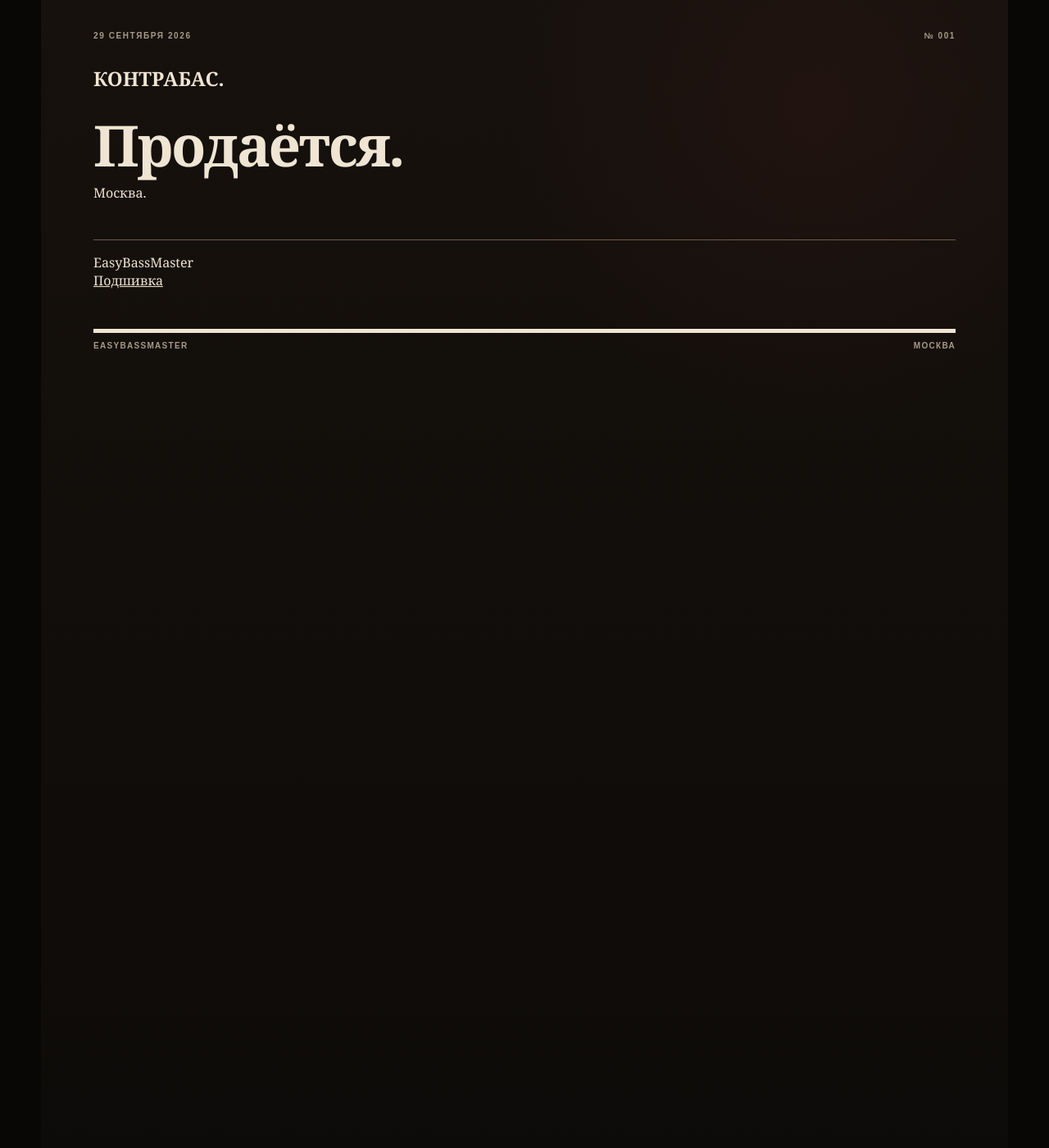
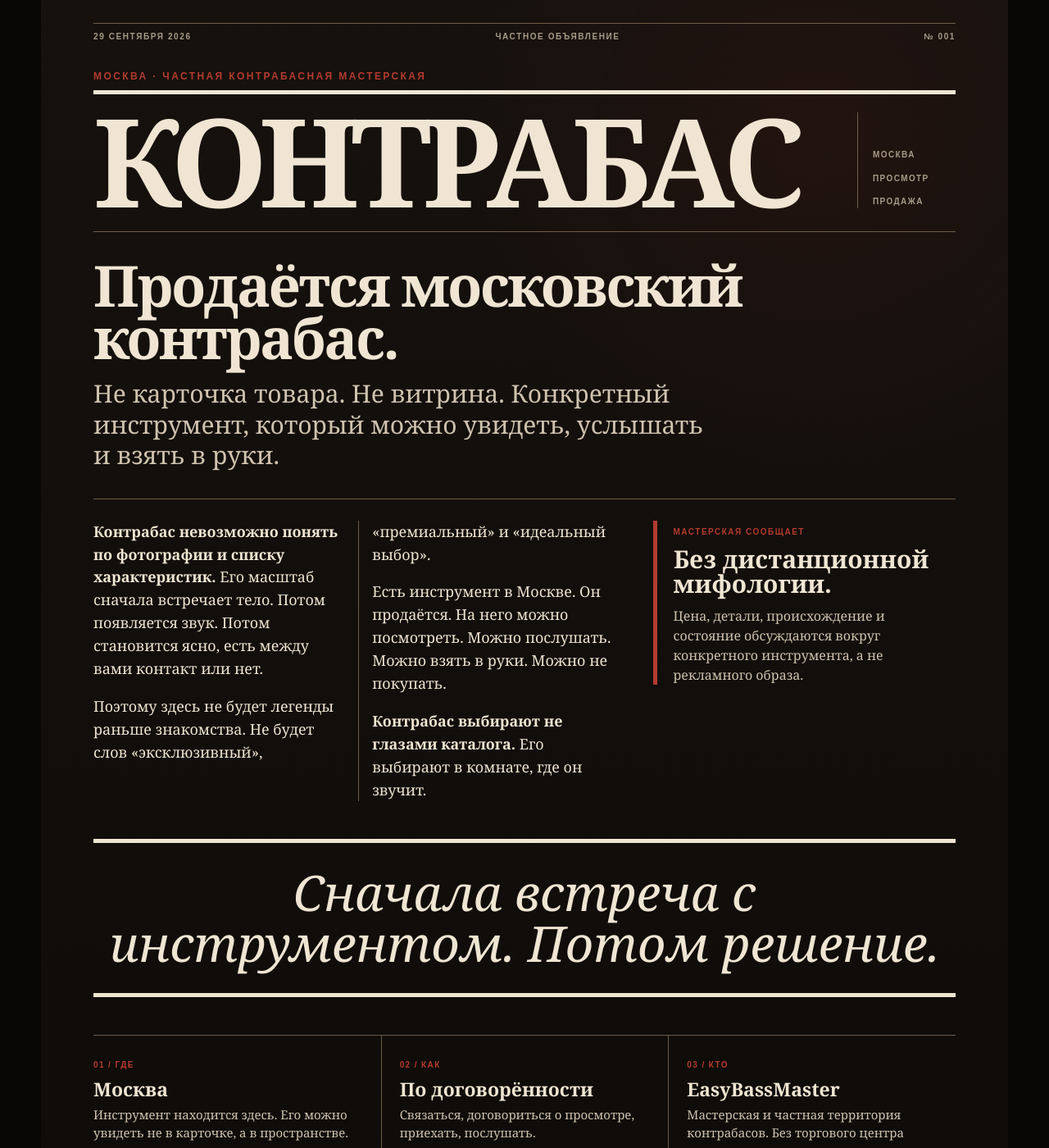
Before and after one commit to OntosLive/EasyBass.Master, a Jekyll site: the page index.html, which Jekyll copies as it is, in a window 1280 px wide and 1400 px high. Shown: the whole window at 82% size. Built offline with Jekyll 4.4.1, drawn with Linux system fonts in a browser that asks for light colours; some of the changed text lies outside the part shown.

Commit message:
Restore dark workshop poster version

```diff
--- a/index.html
+++ b/index.html
@@ -3,32 +3,80 @@
 <head>
   <meta charset="utf-8">
   <meta name="viewport" content="width=device-width,initial-scale=1">
-  <meta name="description" content="Продаётся контрабас в Москве. EasyBassMaster.">
-  <title>Контрабас · EasyBassMaster</title>
+  <meta name="description" content="Московская контрабасная мастерская — продаётся контрабас">
+  <title>Продаётся московский контрабас · EasyBassMaster</title>
   <link rel="stylesheet" href="styles.css">
 </head>
 <body>
-  <div class="rule"></div>
+  <div class="topline"></div>
   <div class="meta">
     <span>29 СЕНТЯБРЯ 2026</span>
+    <span>ЧАСТНОЕ ОБЪЯВЛЕНИЕ</span>
     <span>№ 001</span>
   </div>
 
-  <section class="hero">
-    <h1>КОНТРАБАС<span>.</span></h1>
+  <p class="workshop">Москва · частная контрабасная мастерская</p>
+
+  <section class="hero-grid">
+    <h1 class="hero-title">КОНТРАБАС</h1>
+    <div class="hero-side">
+      <span>Москва</span>
+      <span>Просмотр</span>
+      <span>Продажа</span>
+    </div>
   </section>
 
-  <main class="main">
-    <h2 class="sale">Продаётся.</h2>
-    <p class="city">Москва.</p>
+  <main>
+    <h2 class="sale">Продаётся московский контрабас.</h2>
+    <p class="deck">Не карточка товара. Не витрина. Конкретный инструмент, который можно увидеть, услышать и взять в руки.</p>
 
-    <div class="signature">EasyBassMaster</div>
-    <div class="archive-link"><a href="archive/">Подшивка</a></div>
+    <section class="story">
+      <div class="copy">
+        <p><strong>Контрабас невозможно понять по фотографии и списку характеристик.</strong> Его масштаб сначала встречает тело. Потом появляется звук. Потом становится ясно, есть между вами контакт или нет.</p>
+
+        <p>Поэтому здесь не будет легенды раньше знакомства. Не будет слов «эксклюзивный», «премиальный» и «идеальный выбор».</p>
+
+        <p>Есть инструмент в Москве. Он продаётся. На него можно посмотреть. Можно послушать. Можно взять в руки. Можно не покупать.</p>
+
+        <p><strong>Контрабас выбирают не глазами каталога.</strong> Его выбирают в комнате, где он звучит.</p>
+      </div>
+
+      <aside class="side-note">
+        <span class="label">Мастерская сообщает</span>
+        <h3>Без дистанционной мифологии.</h3>
+        <p>Цена, детали, происхождение и состояние обсуждаются вокруг конкретного инструмента, а не рекламного образа.</p>
+      </aside>
+    </section>
+
+    <div class="poster-line">Сначала встреча с инструментом. Потом решение.</div>
+
+    <section class="facts">
+      <article>
+        <span>01 / ГДЕ</span>
+        <h3>Москва</h3>
+        <p>Инструмент находится здесь. Его можно увидеть не в карточке, а в пространстве.</p>
+      </article>
+      <article>
+        <span>02 / КАК</span>
+        <h3>По договорённости</h3>
+        <p>Связаться, договориться о просмотре, приехать, послушать.</p>
+      </article>
+      <article>
+        <span>03 / КТО</span>
+        <h3>EasyBassMaster</h3>
+        <p>Мастерская и частная территория контрабасов. Без торгового центра вокруг одного инструмента.</p>
+      </article>
+    </section>
+
+    <div class="signature">
+      <div class="name">EasyBassMaster</div>
+      <div class="small">контрабасы · мастерская · Москва<br><a href="archive/">подшивка объявлений</a></div>
+    </div>
   </main>
 
   <footer>
-    <span>EasyBassMaster</span>
-    <span>Москва</span>
+    <span>Частная контрабасная мастерская</span>
+    <span>Москва · выпуск №001</span>
   </footer>
 </body>
 </html>
```
